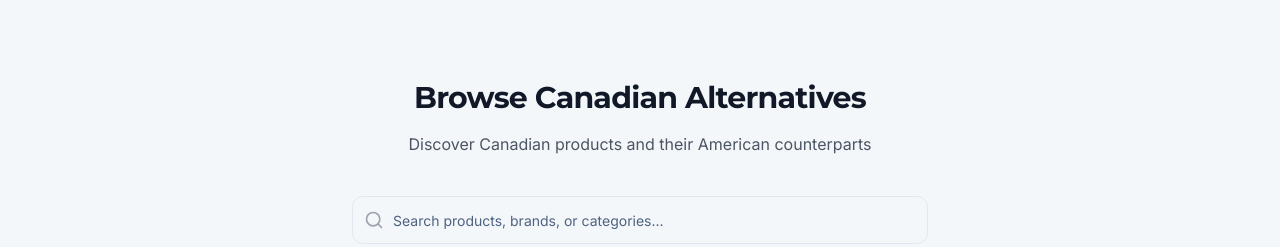
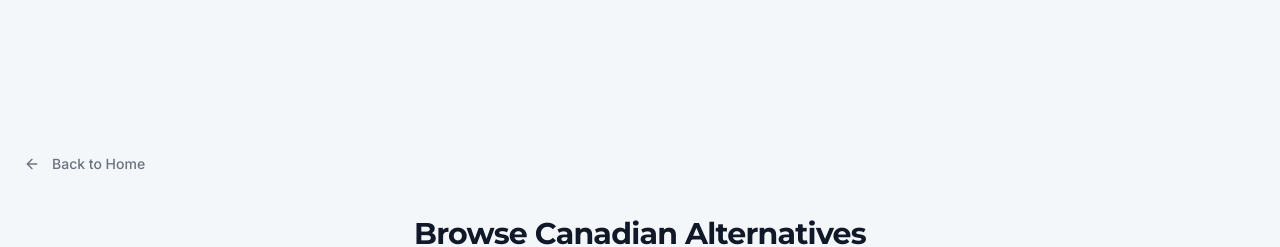
Before and after one commit to Mikop22/maple-swapper, a React (Vite) app: page /browse in a window 1280 px wide. Shown: the top 247 px of the page. Built offline with nearby package versions, Linux system fonts and the light colour scheme; no server answers.

Commit message:
Add back to home button on Browse page
Co-authored-by: Mikop22 <189162566+Mikop22@users.noreply.github.com>

```diff
--- a/src/pages/Browse.tsx
+++ b/src/pages/Browse.tsx
@@ -6,7 +6,7 @@ import { getCanadianProducts, Product, getAmericanProducts } from '@/data/produc
 import { Input } from '@/components/ui/input';
 import { Button } from '@/components/ui/button';
 import { Tabs, TabsContent, TabsList, TabsTrigger } from '@/components/ui/tabs';
-import { Search, Sparkles } from 'lucide-react';
+import { Search, Sparkles, ArrowLeft } from 'lucide-react';
 import { useLanguage } from '@/contexts/LanguageContext';
 
 const Browse = () => {
@@ -40,6 +40,14 @@ const Browse = () => {
   return (
     <Layout>
     <div className="container mx-auto py-0 md:py-16 px-4 md:px-6">
+        <Button
+          variant="ghost"
+          onClick={() => window.history.back()}
+          className="inline-flex items-center text-gray-500 hover:text-gray-700 mb-4 px-0 mt-20"
+        >
+          <ArrowLeft className="h-4 w-4 mr-1" />
+          Back to Home
+        </Button>
         <div className="max-w-2xl mx-auto text-center mb-6 md:mb-10 animate-fade-in pt-4">
           <h1 className="text-2xl md:text-3xl font-bold text-gray-900 dark:text-white mb-2 md:mb-4 animate-fade-in">
             {t('browse.title')}
```
Also changed, not shown: 1 other file (tests, documents, lock files or other folders).
